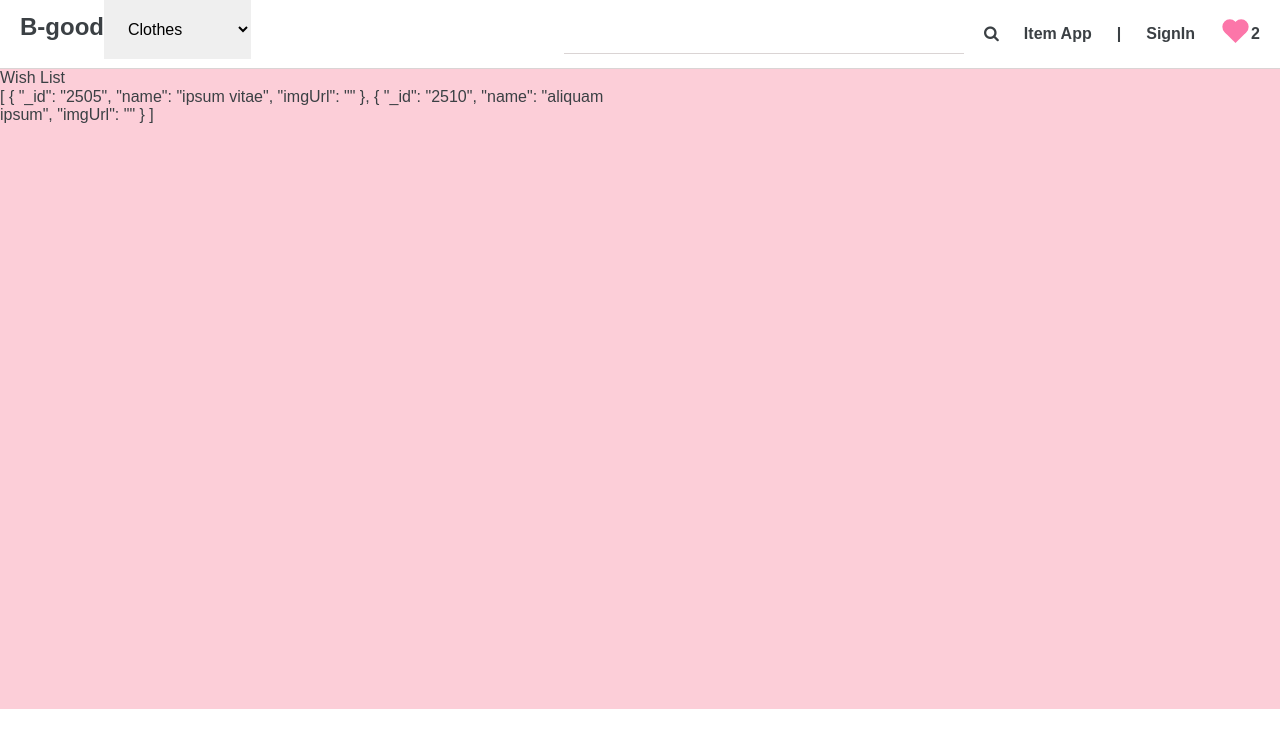
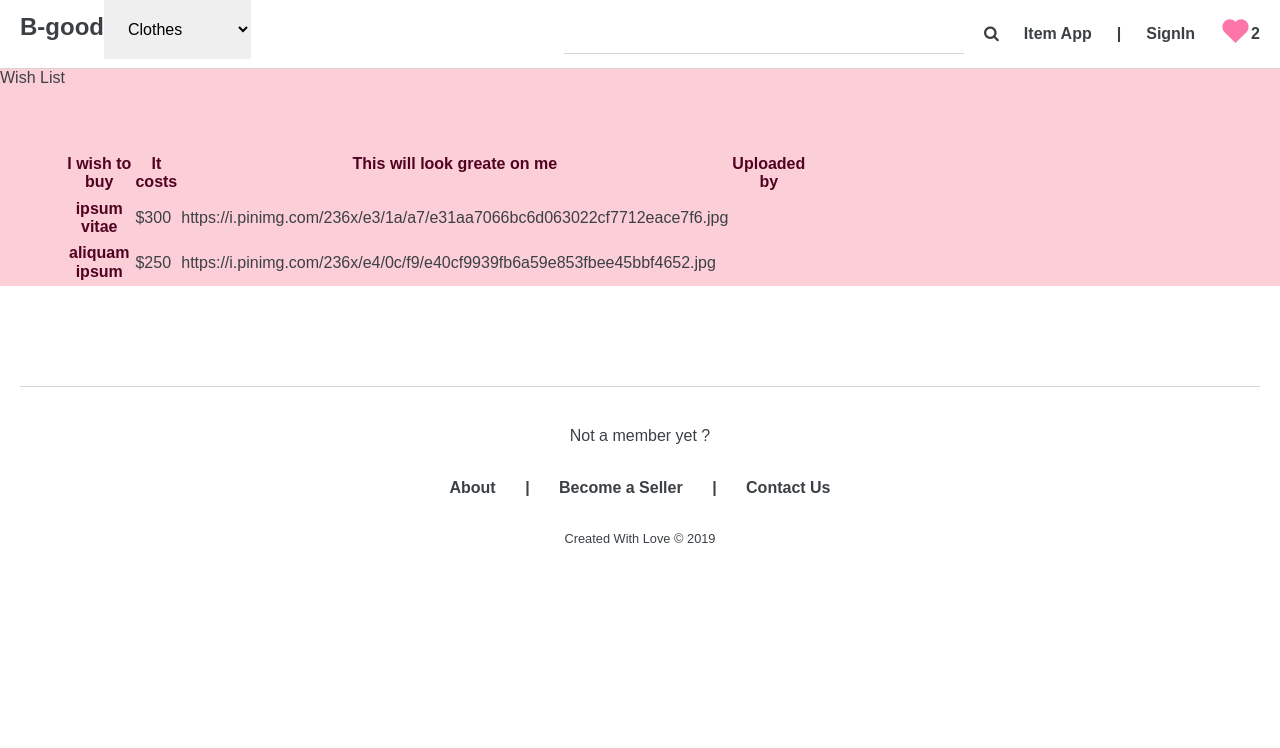
Before and after one commit to ofrilim/Bgood, a Vue app in the folder frontend/: page /item/1 in a window 1280 px wide. Both pictures are taken after a click on the button 1235 px from the left and 34 px from the top of the page. Shown: the top 748 px of the page. Built offline with nearby package versions, Linux system fonts and the light colour scheme; a web font is replaced by a local one.

Commit message:
WishList

```diff
--- a/frontend/src/components/AppWishList.vue
+++ b/frontend/src/components/AppWishList.vue
@@ -6,13 +6,19 @@
         :visible.sync="toggleWishList"
         direction="ltr"
         size="50%">
-          <ul>
-            <li>
-
-            <!-- <li v-for="itemInWish in itemsInWish" :key="itemInWish._id" :itemInWish="itemInWish"> -->
-              {{wishedItemsUserList}}
-            </li>
-          </ul>
+          <table class="wishList-table">
+            <th class="title">I wish to buy</th>
+            <th class="price">It costs</th>
+            <th class="img">This will look greate on me</th>
+            <th class="owner">Uploaded by</th>
+            <tr>
+            <tr v-for="item in wishedItemsUserList" :key="item._id" :item="item">
+              <router-link :to="`/item/${item._id}`"><th>{{item.name}}</th></router-link>
+              <td>${{item.price}}</td>
+              <td>{{item.imgUrl}}</td>
+              <!-- <h2>Seller: {{item.owner.name}}</h2> -->
+            </tr>
+            </table>
         </el-drawer>
     </section>
 </template>
@@ -22,7 +28,7 @@ export default {
   data() {
     return {
       itemsInWish: []
-    }
+      }
     },
     computed: {
         toggleWishList() {
@@ -31,7 +37,12 @@ export default {
         wishedItemsUserList() {
             console.log("wishlist-app wish", this.$store.getters.wishedItemsList)
             return this.$store.getters.wishedItemsList
-        }
+        },
+        // *** LIRON: @click should be activated by clicking the table ***
+        // closeWishList() {
+        //   // state.isOpenWishList = !state.isOpenWishList
+        //   return this.$store.commit('toggleWishList');
+          // }
       }
 }
 </script>
--- a/frontend/src/modules/ItemStore.js
+++ b/frontend/src/modules/ItemStore.js
@@ -40,9 +40,9 @@ export default {
             return state.currItem;
         },
         // userItems(state){
-        //     const loggedinUser = UserStore.getters.user
+        //     const currUser = UserStore.getters.user
         //     const itemsCopy = [...state.items]
-        //     const filteresItems = itemsCopy.filter(item => item.owner._id === loggedinUser._id)
+        //     const filteresItems = itemsCopy.filter(item => item.owner._id === currUser._id)
         //     return filteresItems
         // }
     }
--- a/frontend/src/modules/UserStore.js
+++ b/frontend/src/modules/UserStore.js
@@ -1,16 +1,13 @@
 import UserService from "../services/UserService";
+
 // import UserService from '../services/UserService.js';
-
-// var localLoggedinUser = null; // loggedinUser
-// if (sessionStorage.user) localLoggedinUser = JSON.parse(sessionStorage.user);
 
 export default {
     state: {
-        users: [],
-        loggedinUser:
+        currUser:
         {
             _id: "2385",
-            fullname: "Marilyn-Monroe",
+            fullname: "Marilyn Monroe",
             username: "norma",
             password: "jean",
             email: "CMuroski@nec.com",
@@ -24,29 +21,25 @@ export default {
                 {
                     _id: "2505",
                     name: "ipsum vitae",
-                    imgUrl: ""    },
-                {
+                    price: 300,
+                    imgUrl: "https://i.pinimg.com/236x/e3/1a/a7/e31aa7066bc6d063022cf7712eace7f6.jpg",
+                    owner: "Luping"},
+                    {
                     _id: "2510",
                     name: "aliquam ipsum",
-                    imgUrl: ""    }
+                    price: 250 ,
+                    imgUrl: "https://i.pinimg.com/236x/e4/0c/f9/e40cf9939fb6a59e853fbee45bbf4652.jpg",
+                    owner: "admin"}
                 ]
             },
     },
-    getters: {
-        users(state) {
-            return state.users;
-        },
-        loggedinUser(state) {
-            return state.loggedinUser
-        }
-    },
     mutations: {
         setUser(state, {user}){
-            state.loggedinUser = user
+            state.currUser = user
         },
         addToWishList(state, itemId) { // TODO - define with DIFF (Liron comment)
             const item = state.items.find(item => item._id === itemId)
-            state.loggedinUser.wishlistItems.unshift(item);
+            state.currUser.wishlistItems.unshift(item);
         }
     },
     actions: {
@@ -54,43 +47,19 @@ export default {
             const user = await UserService.getById(userId)
             context.commit({type: 'setUser', user})
         },
-
-        async login(context, {userId}) {
-            const user = await UserService.login(userId);
-            context.commit({type: 'setUser', user})
-            return user;
-        },
-        async signup(context, {userId}) {
-            const user = await UserService.signup(userId)
-            context.commit({type: 'setUser', user})
-            return user;
-        },
-        async logout(context) {
-            await UserService.logout()
-            context.commit({type: 'setUsers', users: []})
-            context.commit({type: 'setUser', user: null})
-        },
-        async removeUser(context, {userId}) {
-            await UserService.remove(userId);
-            context.commit({type: 'removeUser', userId})
-        },
-        async updateUser(context, {userId}) {
-            user = await UserService.update(userId);
-            context.commit({type: 'setUser', user})
-        }
     },
     getters: {
         user(state){
-            return state.loggedinUser;
+            return state.currUser;
         },
         wishlistItemsCount(state) {
-            console.log("wishList: ", state.loggedinUser.wishlistItems)
-            return state.loggedinUser.wishlistItems.length;
+            console.log("wishList: ", state.currUser.wishlistItems)
+            return state.currUser.wishlistItems.length;
         },
 
         wishedItemsList(state) {
-            console.log("wishList-userStore: ", state.loggedinUser.wishlistItems.length)
-            return state.loggedinUser.wishlistItems;
+            console.log("wishList-userStore: ", state.currUser.wishlistItems.length)
+            return state.currUser.wishlistItems;
         }
     }
 }
--- a/frontend/src/styles/components/_AppWishList.scss
+++ b/frontend/src/styles/components/_AppWishList.scss
@@ -1,10 +1,27 @@
 .wish-list-drawer {
     background-color: $clr2;
     right: 0;
-    height: 80%;
+    position: relative;
+    // height: 80%;
     // animation: 'rtl-drawer-in' 3s 1000ms;
 }
 
 .el-drawer__wrapper {
     width: 100%;
 }
+
+.wishList-table {
+    margin: 10%;
+    & th {
+        color:$clr7;
+    }
+    & title {
+        color: red;
+        width: 50%;
+    }
+}
+
+
+// .wishList-table th{
+//         color: red;
+// }
--- a/frontend/src/views/UserDetails.vue
+++ b/frontend/src/views/UserDetails.vue
@@ -10,16 +10,23 @@
             </section>
             <!-- TODO - Change all data to the item's owner -->
             <section class="user-about">
-                Seller: {{user.userItems}}
+                Seller: {{user.username}}
                 <h1>Welcome to my page</h1>
                 <h2>Address: {{user.city}}, {{user.state}} </h2>
-                <img :src="user.imgUrl"/>
+                <img :src="user.imgUrl" class="avatar-img"/>
                 <!-- // TODO - Change 20 to soldCount: -->
                 <h2>Sold items: 20 <i class="fa fa-box-heart"></i></h2>
                 <button>Contact Me</button> |
                 <button>Follow</button><br>
                 <!-- The HISTORY btn displays sold items: img+title+price+buyer.name -->
-                <button>History</button>
+
+                <button>
+                    <ul class="hover flex flex-wrap flex-around">History
+                     <!-- <item-preview v-for="item in userItems" :key="item._id" :item="item" >
+                </item-preview> -->
+                    </ul>
+                </button>
+
             </section>
         </section>
         <section class="user-wishlist-items"></section>
```
Also changed, not shown: 1 other file (tests, documents, lock files or other folders).
